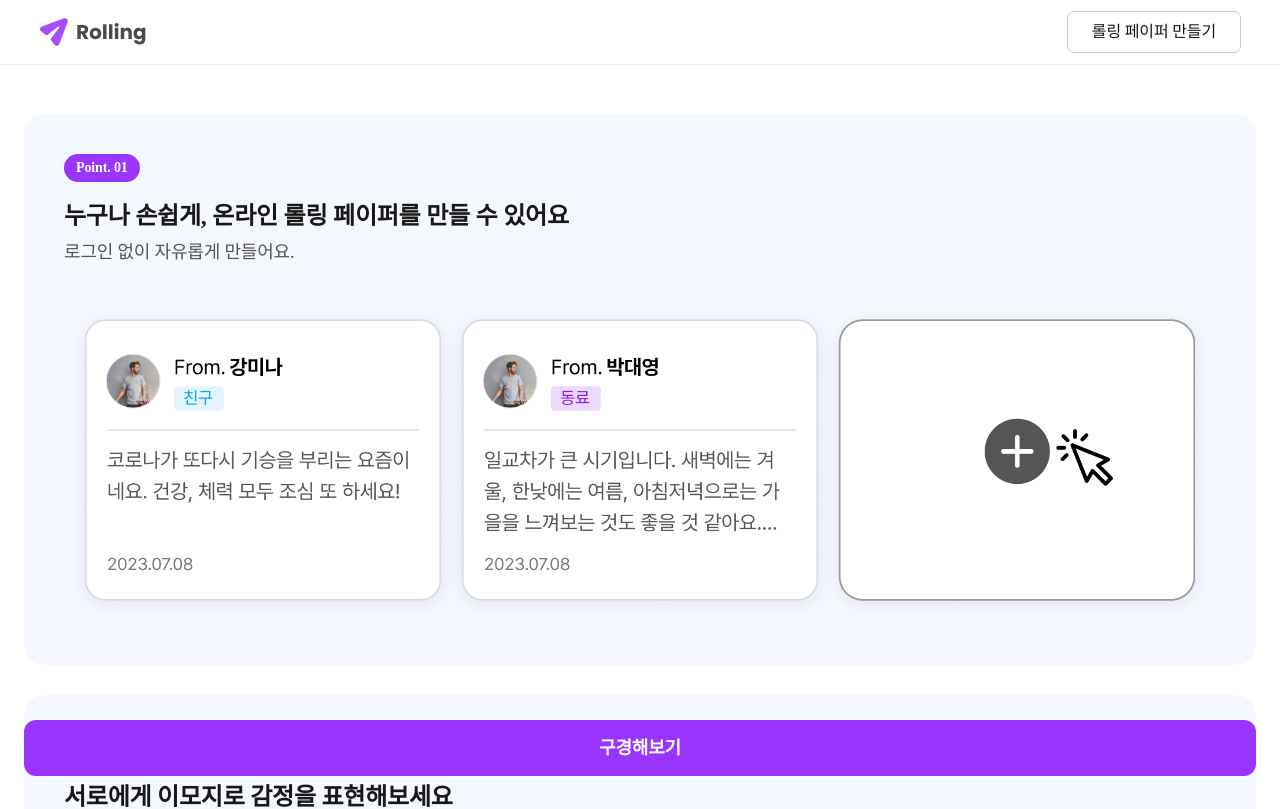
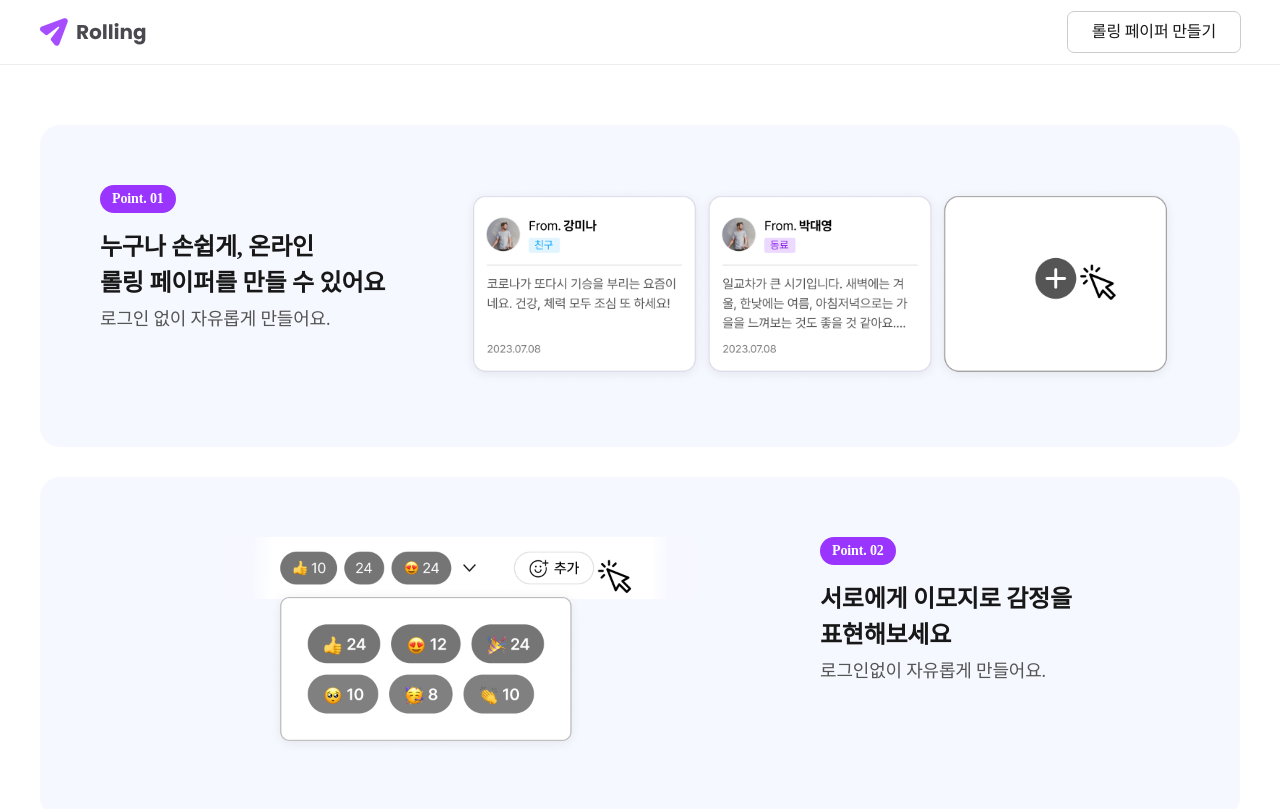
Before and after one commit to TAEINJEONG/rolling, a React (Vite) app: page / in a window 1280 px wide. Shown: the top 809 px of the page. Built offline with nearby package versions, Linux system fonts and the light colour scheme; a web font is replaced by a local one; what react-quill-new would draw is missing.

Commit message:
feat : 데스크톱 화면 구현

```diff
--- a/src/pages/landing/index.jsx
+++ b/src/pages/landing/index.jsx
@@ -8,15 +8,15 @@ const Landing = () => {
   const navigate = useNavigate();
 
   return (
-    <div className="flex flex-col w-full gap-6 px-5 pt-[42px] md:pt-[49px] md:px-6 md:gap-[30px]">
-      <div className="flex flex-col px-6 pt-6 pb-[62px] gap-[50px] bg-[#F6F8FF] rounded-[20px] overflow-hidden duration-300 md:pt-10 md:pb-10 md:px-10 md:gap-9">
+    <div className="flex flex-col w-full gap-6 px-5 pt-[42px] md:pt-[49px] md:px-6 md:gap-[30px] xl:pt-15 xl:px-0 xl:items-center duration-300">
+      <div className="flex flex-col px-6 pt-6 pb-[62px] gap-[50px] bg-[#F6F8FF] rounded-[20px] overflow-hidden duration-300 md:pt-10 md:pb-10 md:px-10 md:gap-9 xl:w-[1200px] xl:flex-row xl:px-15 xl:py-15 xl:justify-between">
         <div className="flex flex-col gap-4">
           <div className="bg-purple-600 text-14-bold text-white rounded-[50px] px-3 py-1 w-fit">
             Point. 01
           </div>
           <div className="flex flex-col gap-1">
-            <p className="text-18-bold text-[#181818] md:text-24-bold">
-              누구나 손쉽게, 온라인 롤링 페이퍼를 만들 수 있어요
+            <p className="text-18-bold text-[#181818] md:text-24-bold xl:whitespace-pre-line">
+              {'누구나 손쉽게, 온라인\n롤링 페이퍼를 만들 수 있어요'}
             </p>
             <p className="text-15-regular text-[#555555] md:text-18-regular">
               로그인 없이 자유롭게 만들어요.
@@ -26,26 +26,30 @@ const Landing = () => {
         <img
           src={exampleRollingImg}
           alt="example_rolling"
-          className="min-w-[354px] max-[361px]:-ml-[45px] duration-300"
+          className="min-w-[354px] max-[361px]:-ml-[45px] duration-300 xl:w-[720px]"
         />
       </div>
-      <div className="flex flex-col px-6 pt-6 pb-[51px] gap-[48px] bg-[#F6F8FF] rounded-[20px] duration-300 overflow-hidden md:px-10 md:pt-10 md:pb-10 md:gap-9">
-        <div className="flex flex-col gap-4">
+      <div className="flex flex-col px-6 pt-6 pb-[51px] gap-[48px] bg-[#F6F8FF] rounded-[20px] duration-300 overflow-hidden md:px-10 md:pt-10 md:pb-10 md:gap-9 xl:w-[1200px] xl:flex-row xl:px-15 xl:py-15 xl:gap-0">
+        <div className="flex flex-col gap-4 xl:order-2">
           <div className="bg-purple-600 text-14-bold text-white rounded-[50px] px-3 py-1 w-fit">
             Point. 02
           </div>
           <div className="flex flex-col gap-1">
-            <p className="text-18-bold text-[#181818] md:text-24-bold">
-              서로에게 이모지로 감정을 표현해보세요
+            <p className="text-18-bold text-[#181818] md:text-24-bold xl:whitespace-pre-line">
+              {'서로에게 이모지로 감정을\n표현해보세요'}
             </p>
             <p className="text-15-regular text-[#555555] md:text-18-regular">
               로그인없이 자유롭게 만들어요.
             </p>
           </div>
         </div>
-        <img src={exampleEmojiImg} alt="example_emoji" />
+        <img
+          src={exampleEmojiImg}
+          alt="example_emoji"
+          className="duration-300 xl:order-1 max-w-[320px] md:max-w-[470px] mx-auto xl:mx-[125px]"
+        />
       </div>
-      <div className="py-6 sticky bottom-0">
+      <div className="py-6 sticky bottom-0 xl:static">
         <Button variant="primary" size="lg" fullWidth>
           구경해보기
         </Button>
```
